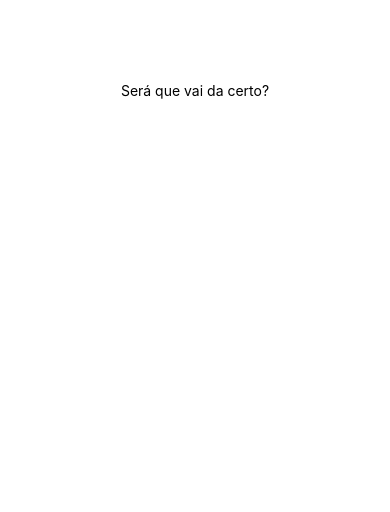
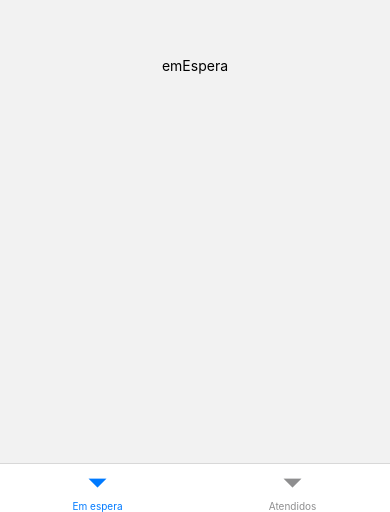
Before and after one commit to mtsteo/zampafila, a React Native app: screen / in a window 390 px wide. Shown: the part 332-844 px from the top of the page. Built offline with nearby package versions, Linux system fonts and the light colour scheme; no server answers.

Commit message:
FEAT: Tab navigation ok

```diff
--- a/App.js
+++ b/App.js
@@ -1,5 +1,7 @@
 import { StatusBar } from "expo-status-bar";
 import { StyleSheet, Text, View } from "react-native";
+import { NavigationContainer } from "@react-navigation/native";
+import { createBottomTabNavigator } from "@react-navigation/bottom-tabs";
 import {
   doc,
   onSnapshot,
@@ -15,8 +17,9 @@ import {
   limit,
 } from "firebase/firestore";
 import db from "./firebase";
-
 import Header from "./components/Header";
+import EmEspera from "./screens/emEspera/EmEspera";
+import Atendidos from "./screens/atendidos/Atendidos";
 
 export default function App() {
   async function getdata() {
@@ -27,17 +30,18 @@ export default function App() {
       console.log(doc.data());
     });
   }
-
-  //  getdata()
+  const Tab = createBottomTabNavigator();
 
   return (
     <>
-      <Header></Header>
-      <View style={styles.container}>
-        <Text>Será que vai da certo?</Text>
-        <Text>{process.env.APP_APYKEY}</Text>
-        <StatusBar style="auto" />
-      </View>
+      <Header />
+      <StatusBar style="auto" />
+      <NavigationContainer>
+        <Tab.Navigator screenOptions={{headerShown:false}}>
+          <Tab.Screen name="Em espera" component={EmEspera} />
+          <Tab.Screen name="Atendidos" component={Atendidos} />
+        </Tab.Navigator>
+      </NavigationContainer>
     </>
   );
 }
--- a/package.json
+++ b/package.json
@@ -10,6 +10,7 @@
   },
   "dependencies": {
     "@expo/webpack-config": "^19.0.0",
+    "@react-navigation/bottom-tabs": "^6.5.8",
     "dotenv": "^16.3.1",
     "expo": "~49.0.8",
     "expo-status-bar": "~1.6.0",
--- /dev/null
+++ b/screens/atendidos/Atendidos.js
@@ -0,0 +1,18 @@
+import { View, Text, StyleSheet } from 'react-native'
+import React from 'react'
+
+export default function Atendidos() {
+  return (
+    <View style={style.container}>
+      <Text>atendidos</Text>
+    </View>
+  )
+}
+
+const style = StyleSheet.create({
+  container:{
+    flex:1,
+    alignItems:"center",
+    justifyContent:'center'
+  }
+})
--- /dev/null
+++ b/screens/emEspera/EmEspera.js
@@ -0,0 +1,18 @@
+import { View, Text, StyleSheet } from 'react-native'
+import React from 'react'
+
+export default function EmEspera() {
+  return (
+    <View style={style.container}>
+      <Text>emEspera</Text>
+    </View>
+  )
+}
+
+const style = StyleSheet.create({
+  container:{
+    flex: 1,
+    alignItems:"center",
+    justifyContent:'center'
+  }
+})
--- a/styles/colors.js
+++ b/styles/colors.js
@@ -1,13 +1,8 @@
 export default {
     mainColors: {
       primary: "#7BDC6A",
-      secundary: "#E6E4E4",
-      white:"white",
-      bubbleLeft:"#1C2120",
-      bubbleRight:"#E6E4E4",
       textColors:{
-        textLeft:"white",
-        textRight:"#1C2120"
+        textPrimary:"white",
       }
     },
 
```
Also changed, not shown: 1 other file (tests, documents, lock files or other folders).
